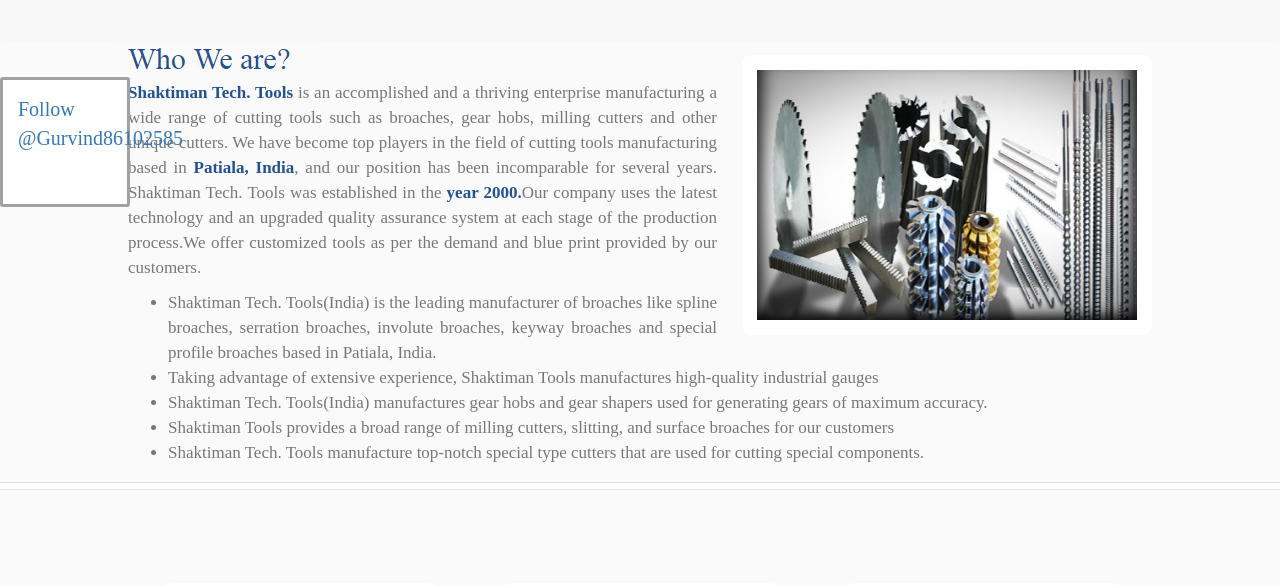
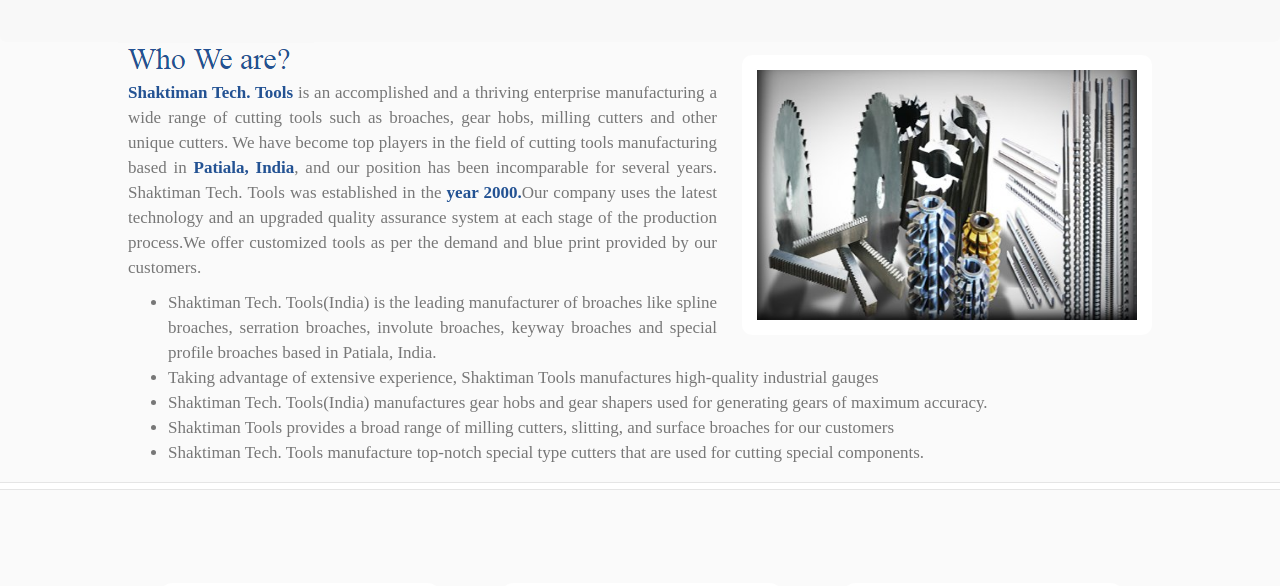
Before and after one commit to sarabjotsinghsabbi/STI-V2, a plain HTML site: page index.html in a window 1280 px wide. Shown: the part 163-749 px from the top of the page. Drawn offline with Linux system fonts and the light colour scheme.

Commit message:
Add files via upload

```diff
--- a/css/custom.css
+++ b/css/custom.css
@@ -138,6 +138,7 @@ footer a, footer ul span{color:black;}
 #products-div h1,h2{color:#235293;text-align:center;}
 #products-div p{text-align:justify; font-size:17px; color:#777; padding:0 20px;}
 .nav>li {text-align: center;}
+.share_box{display:none;}
 @media only screen and (min-device-width:260px) and (max-device-width:320px){
 #title{margin-right: 15px;  float: right;}
 .product__card{width:290px;}
@@ -401,8 +402,8 @@ footer .col-xs-6{min-height: 177px;}
 .dropdown-menu li a{color:white;}
 .ulList{position: relative; top: -70px; padding-bottom: 0; margin-bottom: 0;}
 .rangeUp{position: relative; top: -55px;}
-.share_box{position:fixed; width:130px; height:130px; top:30%; left:0%; border:3px solid #a1a1a1; background:#FFF;padding:15px;
--webkit-border-radius: 3px; -moz-border-radius: 3px; border-radius: 3px;}
+.share_box{position:fixed; width:130px; height:130px; top:40%; left:0%; padding:15px;-webkit-border-radius: 3px; -moz-border-radius: 3px; border-radius: 3px; padding: 10px 10px; dislay:block;}
+#lin{padding: 10px 10px;}
 }
 /* css for hoover dropdown for screen >767px*/
 @media screen and (min-width: 768px){
```
